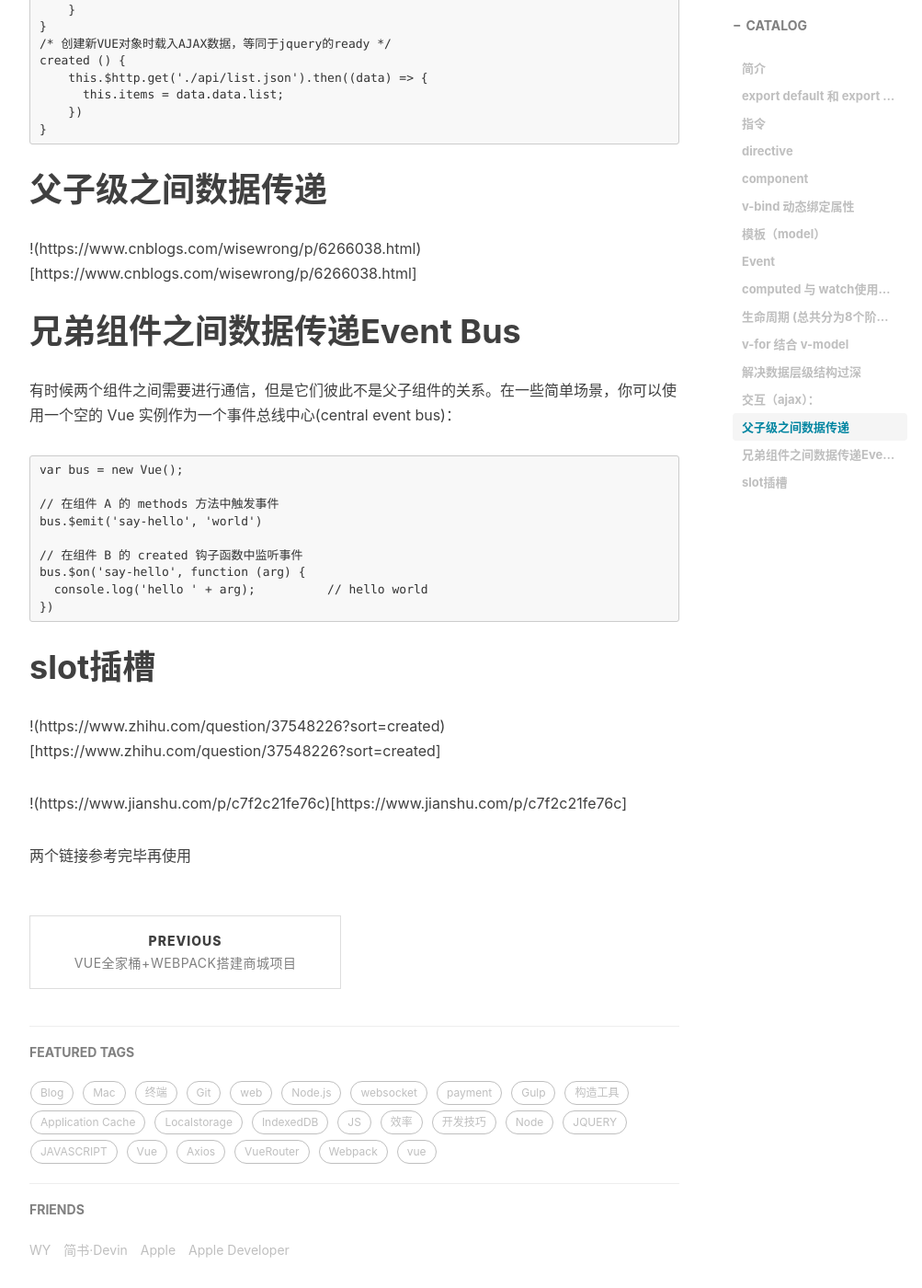
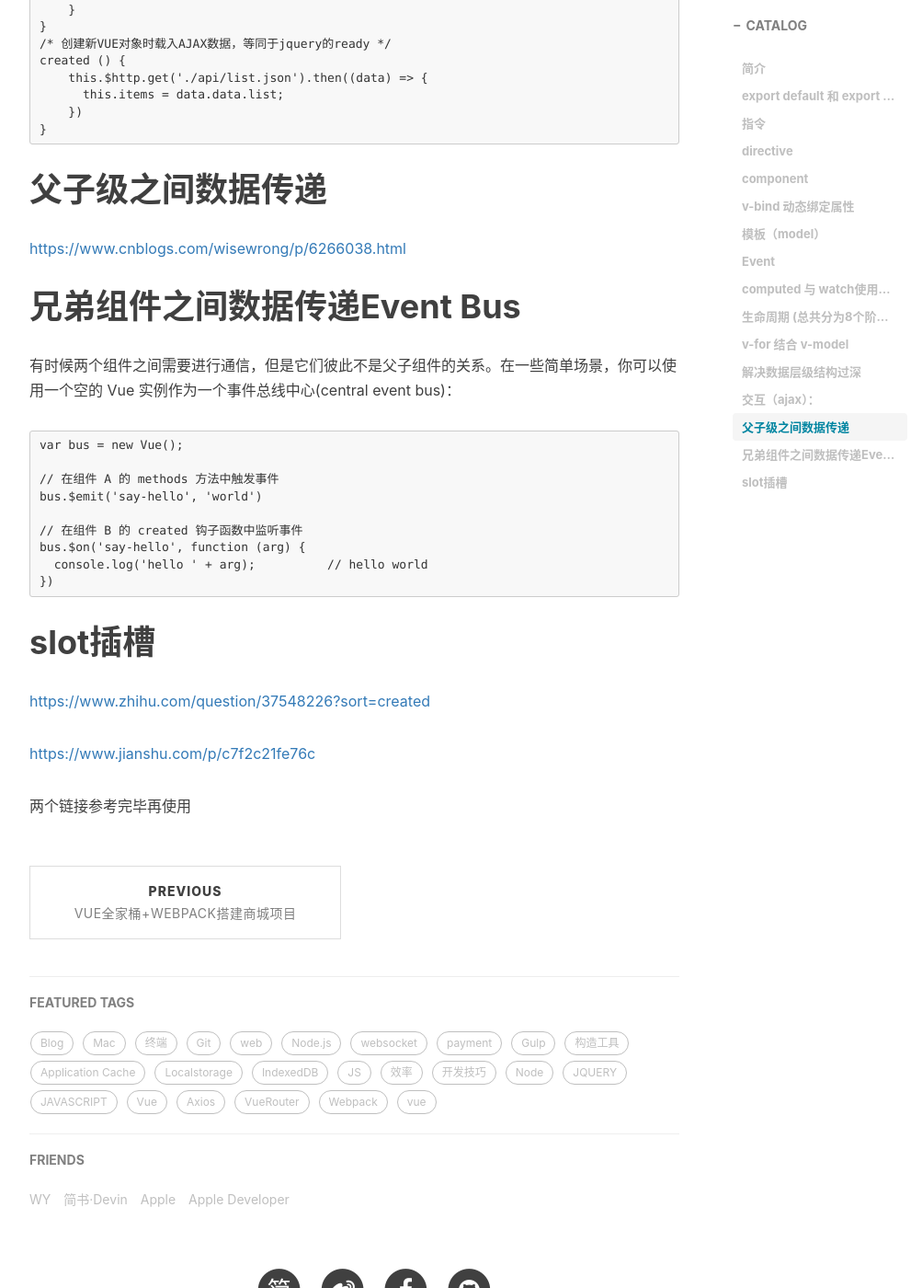
Before and after one commit to devin-huang/devin-huang.github.io, a Jekyll site: the page built from _posts/2017-08-01-Vue开发.md, in a window 1280 px wide and 1400 px high, scrolled down 6597 px. Shown: the whole window at 92% size, without its empty margins (233-1236 px from the left). Built offline with Jekyll 4.4.1, drawn with Linux system fonts in a browser that asks for light colours; nearby versions of some CDN libraries; comment, search, counter and statistics services are not loaded.

Commit message:
Update 2017-08-01-Vue开发.md

```diff
--- a/_posts/2017-08-01-Vue开发.md
+++ b/_posts/2017-08-01-Vue开发.md
@@ -240,7 +240,7 @@ created () {
 
 # 父子级之间数据传递
 
-!(https://www.cnblogs.com/wisewrong/p/6266038.html)[https://www.cnblogs.com/wisewrong/p/6266038.html]
+[https://www.cnblogs.com/wisewrong/p/6266038.html](https://www.cnblogs.com/wisewrong/p/6266038.html)
 
 # 兄弟组件之间数据传递Event Bus
 
@@ -260,8 +260,8 @@ bus.$on('say-hello', function (arg) {
 
 # slot插槽
 
-!(https://www.zhihu.com/question/37548226?sort=created)[https://www.zhihu.com/question/37548226?sort=created]
+[https://www.zhihu.com/question/37548226?sort=created](https://www.zhihu.com/question/37548226?sort=created)
 
-!(https://www.jianshu.com/p/c7f2c21fe76c)[https://www.jianshu.com/p/c7f2c21fe76c]
+[https://www.jianshu.com/p/c7f2c21fe76c](https://www.jianshu.com/p/c7f2c21fe76c)
 
 两个链接参考完毕再使用
```
